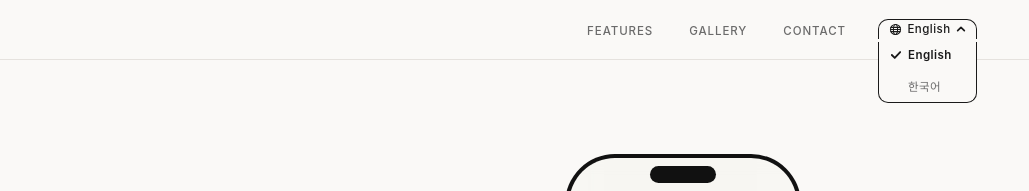
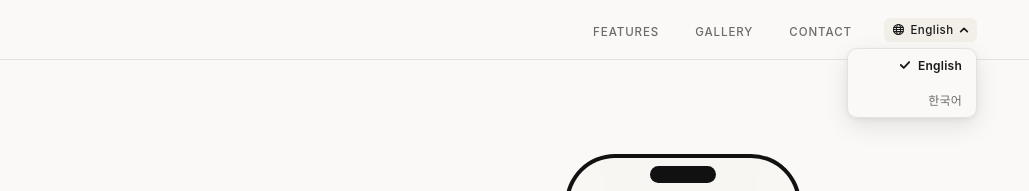
Before and after one commit to melumelu-code/ClobitWeb, a plain HTML site: page index.html in a window 1280 px wide. Both pictures are taken after a click on the button "English". Shown: the top 191 px of the page, 251-1280 px from the left. Drawn offline with Linux system fonts and the light colour scheme.

Commit message:
Redesign lang selector: floating card dropdown
- Remove border-connected button/dropdown design (source of seam bug)
- Button: borderless, subtle hover background fill
- Dropdown: floating card with box-shadow + border-radius, detached from button
- Scale + fade animation on open
- Check mark right-aligned for active language

Co-Authored-By: Claude Sonnet 4.6 <noreply@anthropic.com>

```diff
--- a/index.html
+++ b/index.html
@@ -121,47 +121,29 @@
       display: flex;
       align-items: center;
       gap: 5px;
-      background: var(--bg);
-      border: 1px solid var(--border);
-      border-radius: 20px;
-      padding: 0px 10px;
-      line-height: 1.6;
+      background: transparent;
+      border: none;
+      border-radius: 6px;
+      padding: 5px 8px;
       font-family: 'Inter', sans-serif;
       font-size: 0.72rem;
       font-weight: 500;
       color: var(--muted);
       letter-spacing: 0.04em;
       cursor: pointer;
-      transition: border-color 0.15s, color 0.15s, border-radius 0.15s;
+      transition: background 0.15s, color 0.15s;
       white-space: nowrap;
       user-select: none;
-      position: relative;
-      z-index: 201;
     }
 
     .lang-btn:hover {
-      border-color: var(--text);
+      background: var(--surface);
       color: var(--text);
     }
 
     .lang-btn.open {
-      border-color: var(--text);
+      background: var(--surface);
       color: var(--text);
-      border-radius: 10px 10px 0 0;
-      border-bottom-color: var(--bg);
-      margin-bottom: -1px;
-      padding-bottom: 1px;
-    }
-
-    /* bridge strip — extends 1px outside each side border to cover the seam */
-    .lang-btn.open::after {
-      content: '';
-      position: absolute;
-      left: -1px;
-      right: -1px;
-      bottom: -2px;
-      height: 3px;
-      background: var(--bg);
     }
 
     #langLabel {
@@ -196,16 +178,17 @@
 
     .lang-dropdown {
       position: absolute;
-      top: 100%;
+      top: calc(100% + 6px);
       right: 0;
-      min-width: 100%;
+      min-width: 130px;
       background: var(--bg);
-      border: 1px solid var(--text);
-      border-top: none;
-      border-radius: 0 0 10px 10px;
+      border: 1px solid var(--border);
+      border-radius: 10px;
+      box-shadow: 0 8px 24px rgba(0,0,0,0.10), 0 2px 6px rgba(0,0,0,0.06);
       overflow: hidden;
       opacity: 0;
-      transform: translateY(-4px);
+      transform: translateY(-6px) scale(0.98);
+      transform-origin: top right;
       pointer-events: none;
       transition: opacity 0.15s ease, transform 0.15s ease;
       z-index: 200;
@@ -213,23 +196,23 @@
 
     .lang-dropdown.open {
       opacity: 1;
-      transform: translateY(0);
+      transform: translateY(0) scale(1);
       pointer-events: auto;
     }
 
     .lang-option {
       display: flex;
       align-items: center;
-      gap: 7px;
+      gap: 8px;
       width: 100%;
-      padding: 8px 12px;
+      padding: 9px 14px;
       background: none;
       border: none;
       font-family: 'Inter', sans-serif;
-      font-size: 0.72rem;
+      font-size: 0.75rem;
       font-weight: 500;
       color: var(--muted);
-      letter-spacing: 0.04em;
+      letter-spacing: 0.02em;
       cursor: pointer;
       white-space: nowrap;
       text-align: left;
@@ -250,6 +233,7 @@
       width: 10px;
       flex-shrink: 0;
       opacity: 0;
+      margin-left: auto;
     }
 
     .lang-option.active .check {
```
